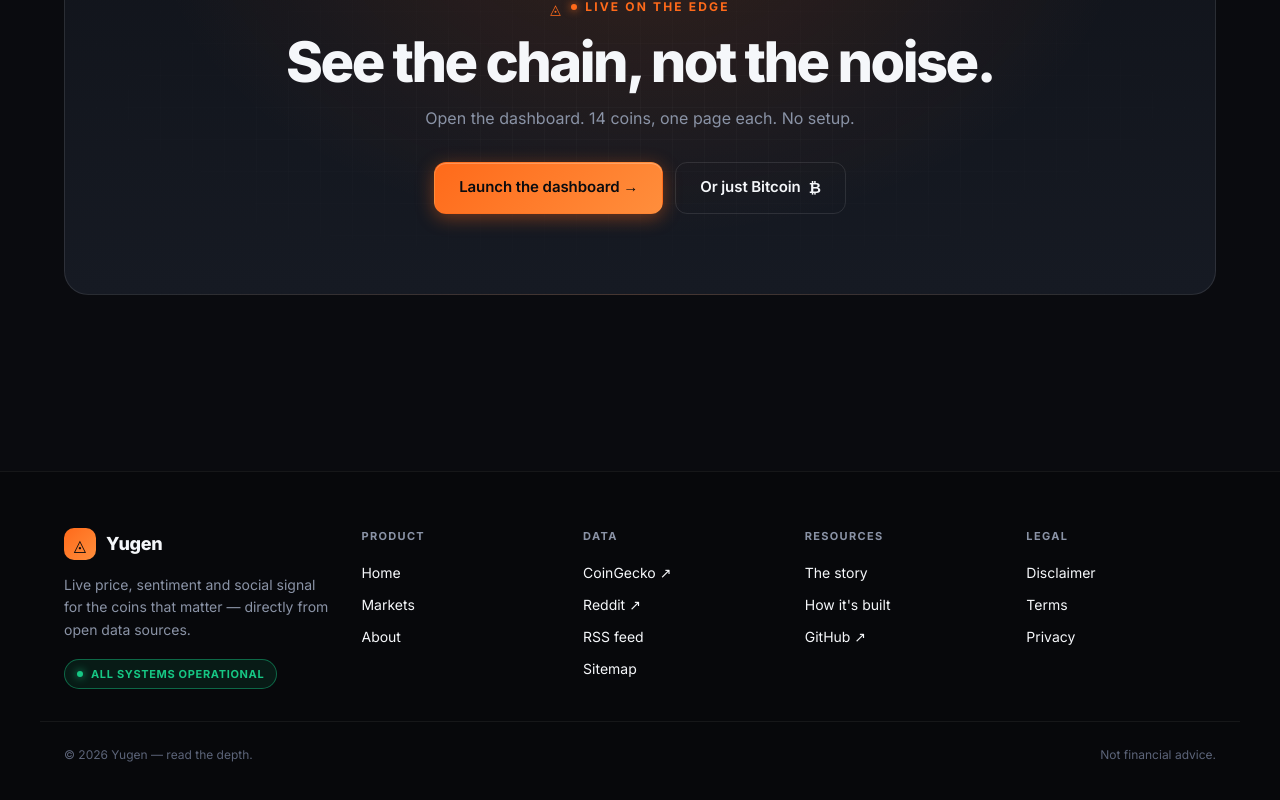
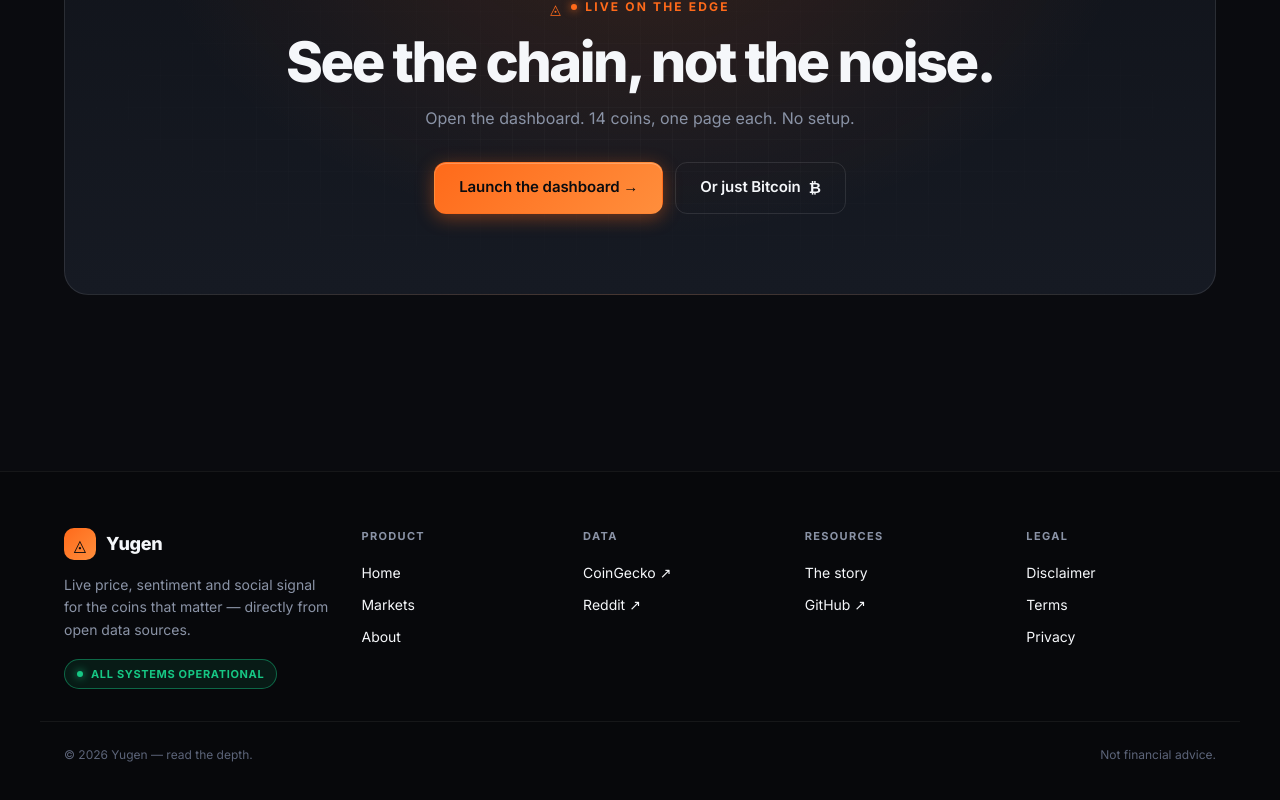
Before and after one commit to iamHimanshu-07/Yugen, a Next.js app: page / in a window 1280 px wide. Shown: the part 5040-5840 px from the top of the page. Built offline with nearby package versions, Linux system fonts and the light colour scheme.

Commit message:
Refactor RootLayout and SiteFooter components

```diff
--- a/app/layout.tsx
+++ b/app/layout.tsx
@@ -111,15 +111,12 @@ async function SiteFooter() {
           <ul>
             <li><a href="https://www.coingecko.com" target="_blank" rel="noopener">CoinGecko ↗</a></li>
             <li><a href="https://www.reddit.com" target="_blank" rel="noopener">Reddit ↗</a></li>
-            <li><a href="/feed.xml">RSS feed</a></li>
-            <li><a href="/sitemap.xml">Sitemap</a></li>
           </ul>
         </div>
         <div>
           <h4>Resources</h4>
           <ul>
             <li><a href="/about">The story</a></li>
-            <li><a href="/about#how-its-built">How it&apos;s built</a></li>
             <li><a href="https://github.com/iamHimanshu-07/Yugen" target="_blank" rel="noopener">GitHub ↗</a></li>
           </ul>
         </div>
```
